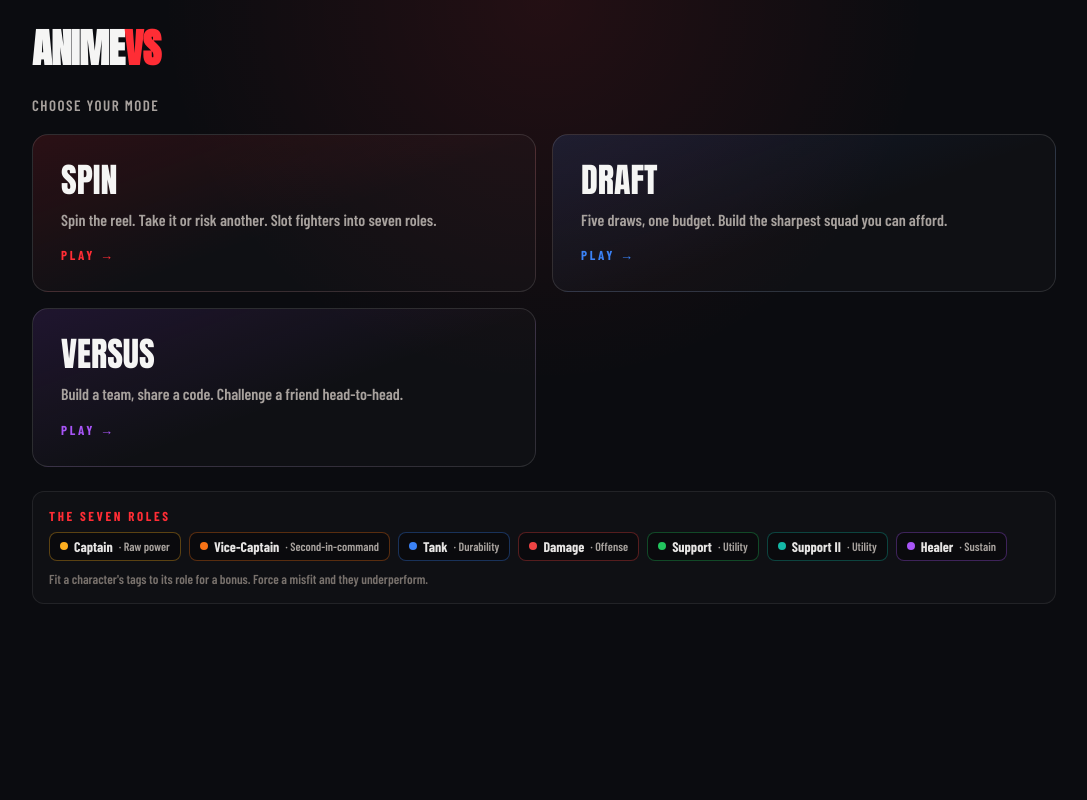
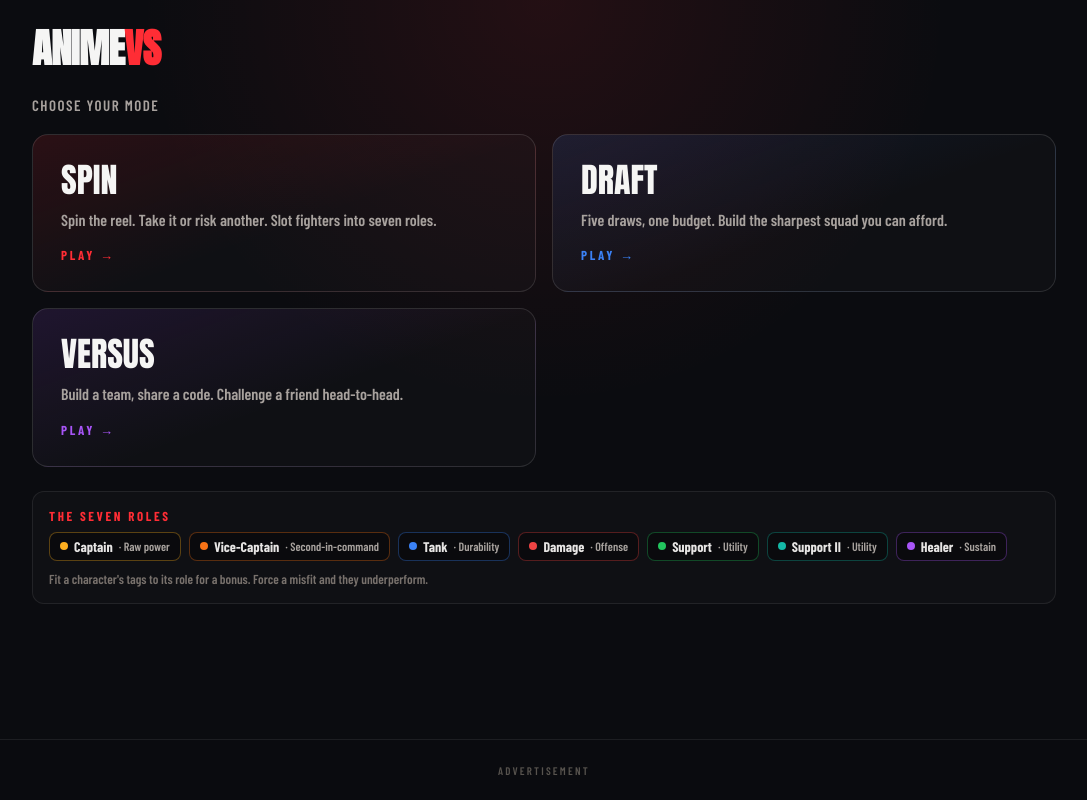
Before and after one commit to Hills201/animevs, a React (Vite) app: page / in a window 1280 px wide. Shown: the whole page, without its empty margins (96-1183 px from the left). Built offline with nearby package versions, Linux system fonts and the light colour scheme; a web font is replaced by a local one.

Commit message:
adsense verification

```diff
--- a/index.html
+++ b/index.html
@@ -10,6 +10,8 @@
       html, body, #root { margin: 0; padding: 0; background: #0b0c10; min-height: 100%; }
       * { -webkit-tap-highlight-color: transparent; }
     </style>
+    <!-- Google AdSense: replace ca-pub-XXXX with your publisher ID once approved -->
+    <script async src="https://pagead2.googlesyndication.com/pagead/js/adsbygoogle.js?client=ca-pub-1027225143628108" crossorigin="anonymous"></script>
   </head>
   <body>
     <div id="root"></div>
--- a/src/App.jsx
+++ b/src/App.jsx
@@ -479,7 +479,7 @@ export default function App() {
   return (
     <div style={{ minHeight:"100vh", background:INK, color:"#e7e5e4", fontFamily:"'Barlow', system-ui, sans-serif" }}>
       <Fonts />
-      <div style={{ position:"relative", maxWidth:1024, margin:"0 auto", padding:"28px 20px 60px" }}>
+      <div style={{ position:"relative", maxWidth:1024, margin:"0 auto", padding:"28px 20px 120px" }}>
         <div style={{ position:"absolute", inset:0, pointerEvents:"none", background:"radial-gradient(circle at 50% 0%, rgba(255,45,53,0.10), transparent 45%)" }} />
         <div style={{ position:"relative" }}>
           <Header mode={mode} onHome={() => { try { window.history.replaceState({}, "", window.location.pathname); } catch (e) {} setMode(null); }} />
@@ -489,8 +489,58 @@ export default function App() {
           {mode === "pvp" && <PvpMode />}
         </div>
       </div>
+      <AdBanner />
       <Analytics />
       <SpeedInsights />
+    </div>
+  );
+}
+
+// ─── AD BANNER ───────────────────────────────────────────────────────────────
+// Non-intrusive sticky banner pinned to the bottom. Never covers gameplay
+// (the page reserves bottom padding for it). Uses Google AdSense.
+//
+// SETUP: replace the two placeholders below with your real AdSense IDs:
+//   1. AD_CLIENT — your publisher ID, looks like "ca-pub-1234567890123456"
+//   2. AD_SLOT   — an ad-unit slot ID you create in the AdSense dashboard
+// Until both are set, a subtle placeholder bar shows instead (no broken ad).
+const AD_CLIENT = "ca-pub-1027225143628108"; // <-- your AdSense publisher ID
+const AD_SLOT = "XXXXXXXXXX";                // <-- your AdSense ad-unit slot ID
+
+function AdBanner() {
+  const configured = !AD_CLIENT.includes("X") && !AD_SLOT.includes("X");
+
+  React.useEffect(() => {
+    if (!configured) return;
+    // load the AdSense library once
+    if (!document.querySelector('script[data-animevs-ads]')) {
+      const s = document.createElement("script");
+      s.async = true;
+      s.src = `https://pagead2.googlesyndication.com/pagead/js/adsbygoogle.js?client=${AD_CLIENT}`;
+      s.crossOrigin = "anonymous";
+      s.setAttribute("data-animevs-ads", "1");
+      document.head.appendChild(s);
+    }
+    try { (window.adsbygoogle = window.adsbygoogle || []).push({}); } catch (e) {}
+  }, [configured]);
+
+  return (
+    <div style={{ position:"fixed", left:0, right:0, bottom:0, zIndex:50,
+      display:"flex", justifyContent:"center", alignItems:"center",
+      minHeight:60, background:"rgba(11,12,16,0.92)", backdropFilter:"blur(6px)",
+      borderTop:"1px solid rgba(255,255,255,0.08)" }}>
+      {configured ? (
+        <ins className="adsbygoogle"
+          style={{ display:"block", width:"100%", height:60 }}
+          data-ad-client={AD_CLIENT}
+          data-ad-slot={AD_SLOT}
+          data-ad-format="horizontal"
+          data-full-width-responsive="false" />
+      ) : (
+        <span className="c" style={{ fontSize:11, letterSpacing:"0.2em", textTransform:"uppercase", color:"#57534e" }}>
+          advertisement
+        </span>
+      )}
     </div>
   );
 }
```
